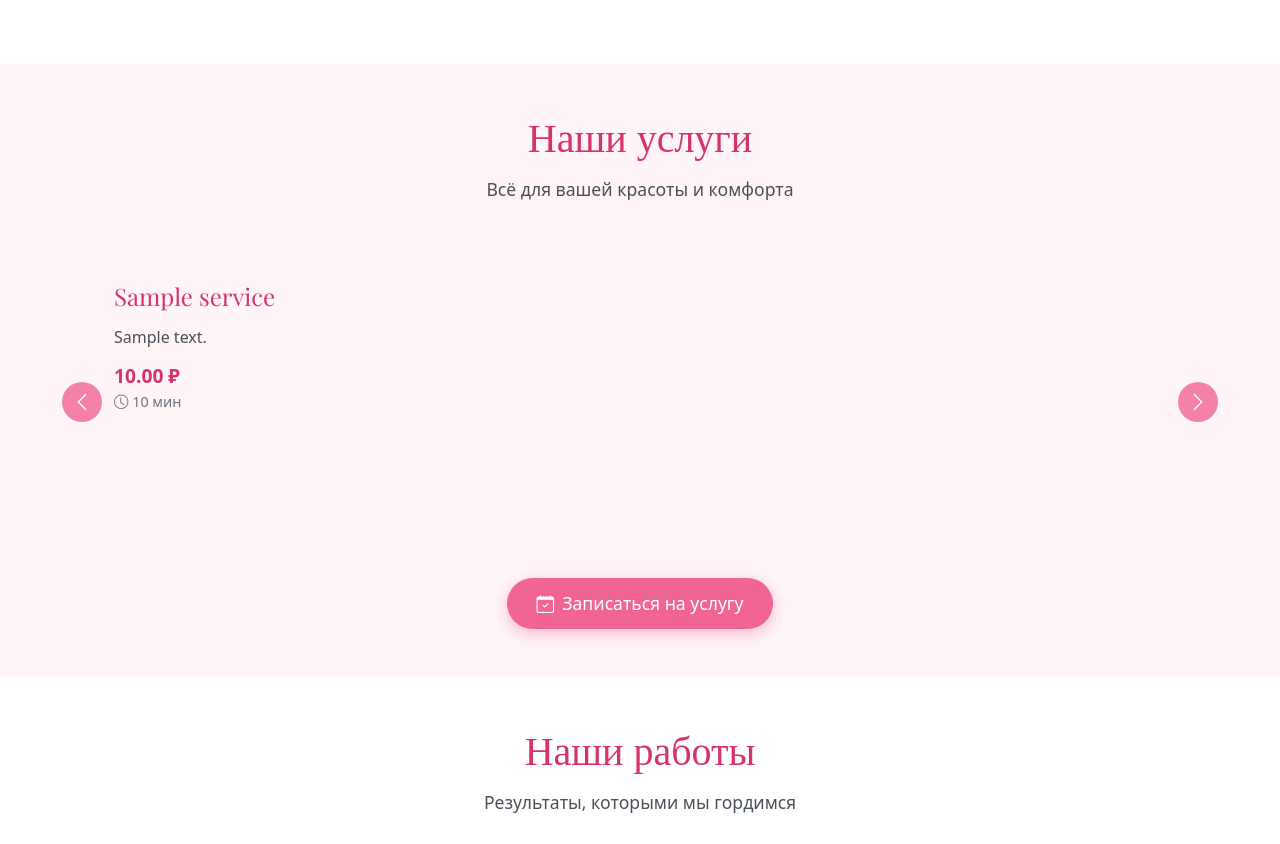
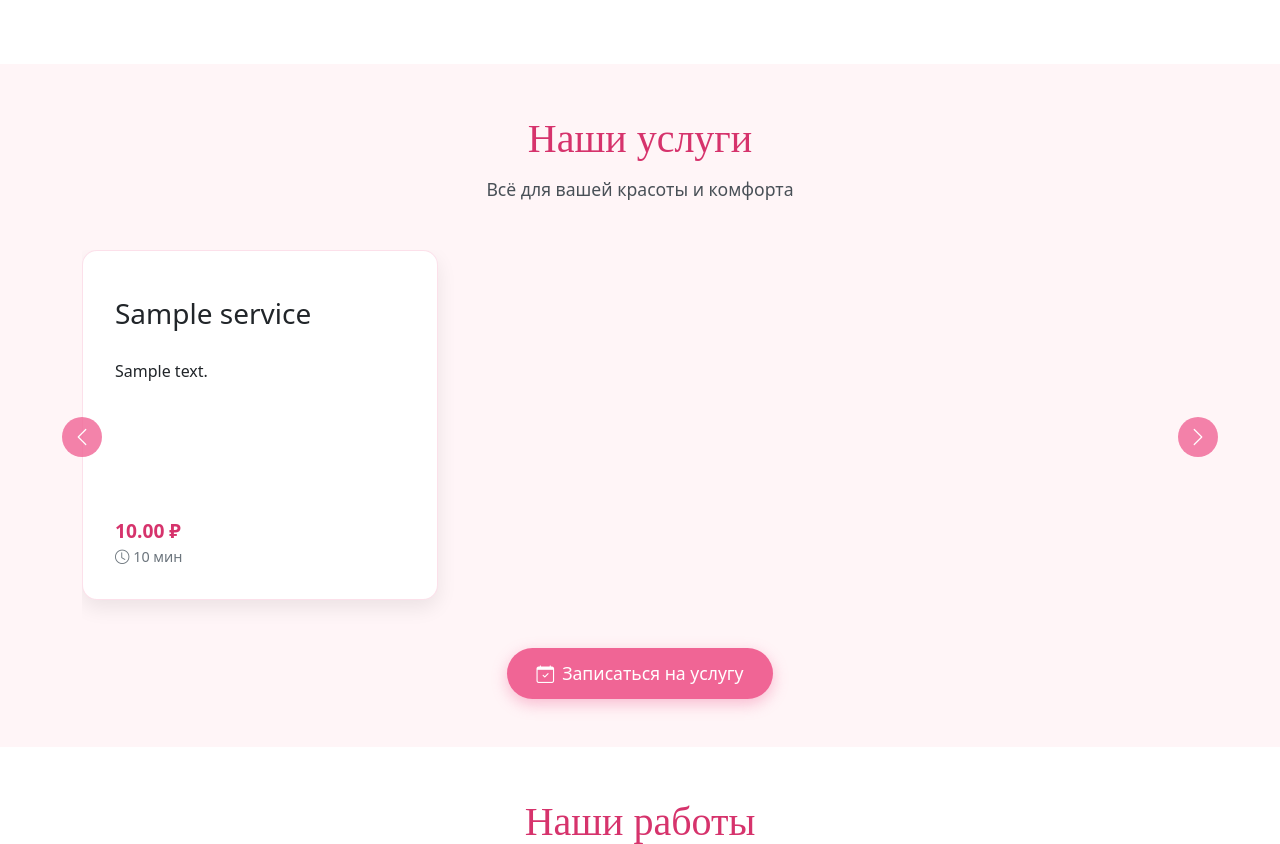
Before and after one commit to OlegVovchenko/Django_Karisha_PM, a Django app: page / in a window 1280 px wide. Shown: the part 2091-2935 px from the top of the page. Run offline with Django 5.2, Linux system fonts and the light colour scheme; tables that the repository leaves empty hold one stand-in row (values such as "Sample post"); grey boxes marked "Sample" are stand-in pictures.

Commit message:
fix: servise-card

```diff
--- a/static/css/main.css
+++ b/static/css/main.css
@@ -334,31 +334,39 @@
 }
 
 .service-card {
-  height: 280px;
+  background-color: white;
+  border-radius: 15px;
   padding: 2rem;
+  height: 100%; /* Сохраняем это свойство */
+  min-height: 350px; /* Добавляем минимальную высоту */
+  display: flex; /* Добавляем flex-контейнер */
+  flex-direction: column; /* Элементы располагаются вертикально */
+  justify-content: space-between; /* Распределяем содержимое */
+  border: 1px solid rgba(240, 101, 149, 0.2);
+  box-shadow: 0 8px 20px rgba(0, 0, 0, 0.08);
+  transition: transform 0.3s ease, box-shadow 0.3s ease, border-color 0.3s ease;
+}
+
+.service-card:hover {
+  transform: translateY(-5px);
+  box-shadow: 0 12px 30px rgba(240, 101, 149, 0.25); /* Более заметная тень при наведении */
+  border-color: rgba(240, 101, 149, 0.4); /* Более заметный контур при наведении */
 }
 
 .service-title {
-  color: var(--color-primary-dark);
-  font-family: 'Playfair Display', serif;
-  font-size: 1.5rem;
-  margin-bottom: 0.8rem;
-  height: 30px;
-  overflow: hidden;
-  display: -webkit-box;
-  -webkit-line-clamp: 1;
-  -webkit-box-orient: vertical;
+  height: 60px; /* Фиксированная высота для заголовка */
+  display: flex;
+  align-items: center;
+  margin-bottom: 1rem;
 }
 
 .service-description {
-  color: var(--color-text);
-  margin-bottom: 0.8rem;
-  flex-grow: 1;
-  overflow: hidden;
+  flex-grow: 1; /* Позволяет описанию растягиваться */
+  overflow: hidden; /* Скрываем переполнение */
   display: -webkit-box;
-  -webkit-line-clamp: 5;
+  -webkit-line-clamp: 3; /* Ограничиваем количество строк */
   -webkit-box-orient: vertical;
-  max-height: 130px;
+  margin-bottom: 1rem;
 }
 
 .service-price {
```
